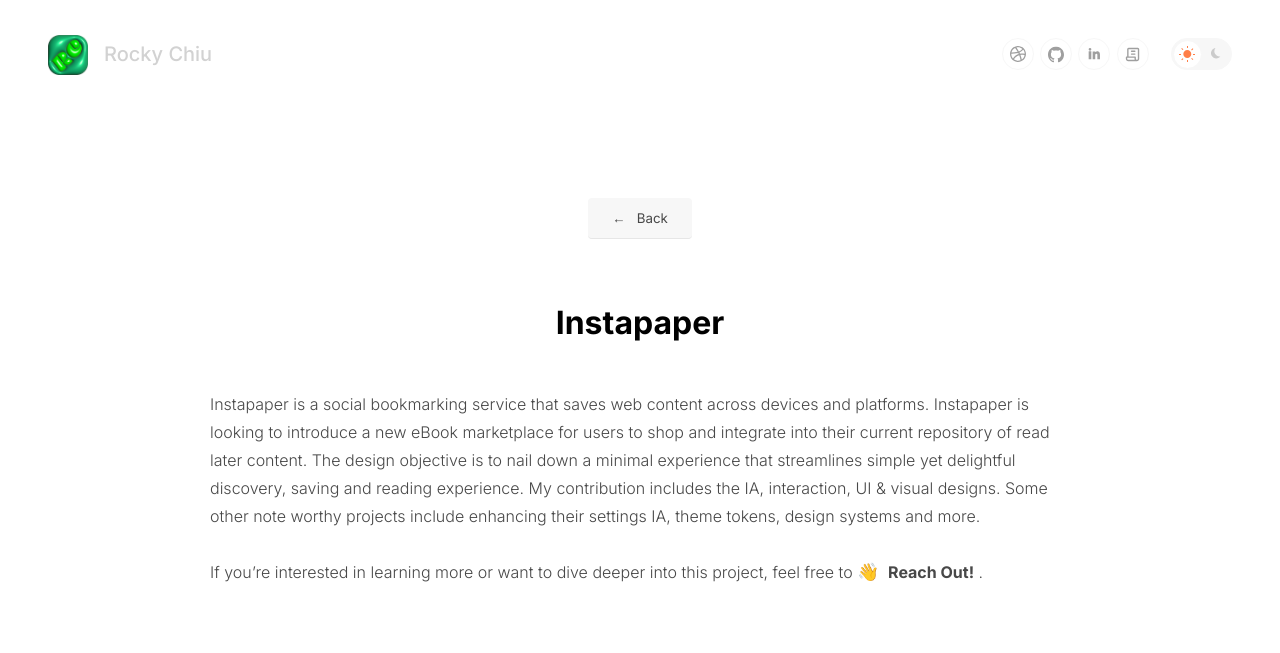
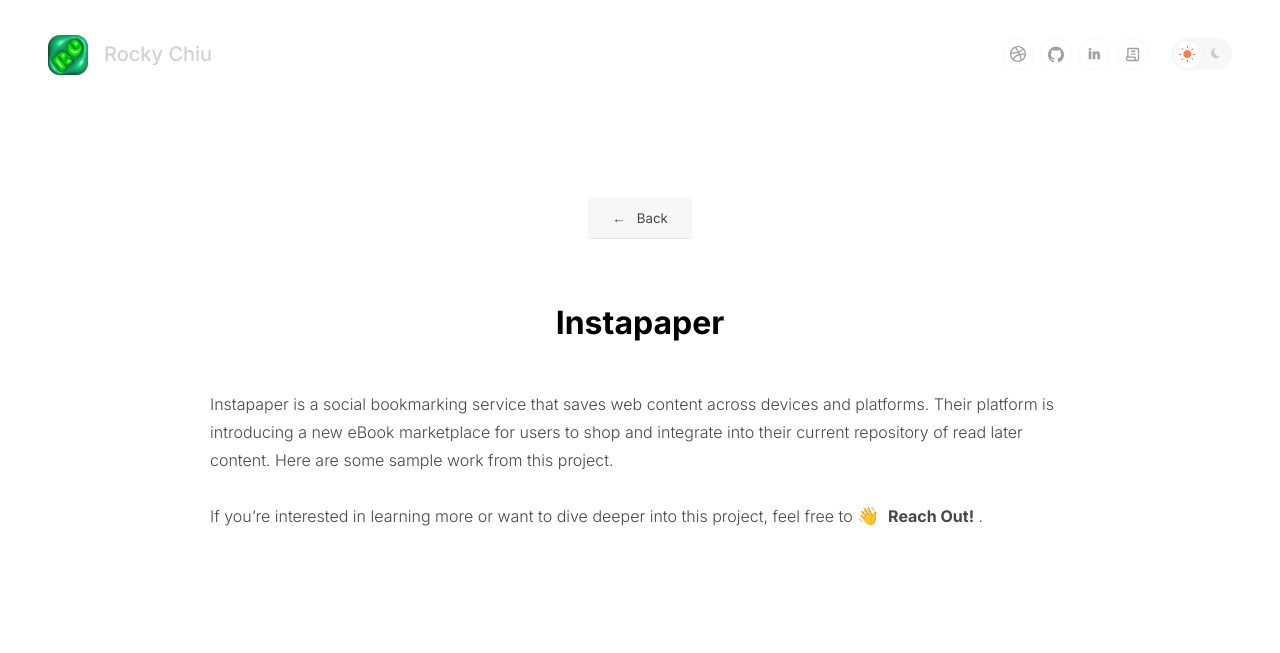
Before and after one commit to chiurocky/portfolio, a plain HTML site: page prj/instapaper.html in a window 1280 px wide. Shown: the top 653 px of the page. Drawn offline with Linux system fonts and the light colour scheme; a web font is replaced by a local one.

Commit message:
copy edits

```diff
--- a/prj/instapaper.html
+++ b/prj/instapaper.html
@@ -111,7 +111,7 @@
             <div class="details container">
                 <button onclick=" window.location = 'https://chiurocky.github.io/portfolio/' ">&#8592; &nbsp; Back</button>
                 <h1>Instapaper</h1>
-                <p>Instapaper is a social bookmarking service that saves web content across devices and platforms. Instapaper is looking to introduce a new eBook marketplace for users to shop and integrate into their current repository of read later content. The design objective is to nail down a minimal experience that streamlines simple yet delightful discovery, saving and reading experience. My contribution includes the IA, interaction, UI & visual designs. Some other note worthy projects include enhancing their settings IA, theme tokens, design systems and more.<br><br>
+                <p>Instapaper is a social bookmarking service that saves web content across devices and platforms. Their platform is introducing a new eBook marketplace for users to shop and integrate into their current repository of read later content. Here are some sample work from this project.<br><br>
 
                     If you’re interested in learning more or want to dive deeper into this project, feel free to <a href="mailto:rockychiu89@gmail.com"><span>&#128075;</span>  &nbsp;<strong>Reach Out!</strong> </a>.</p>
                 <div class="details-img-container">
```
